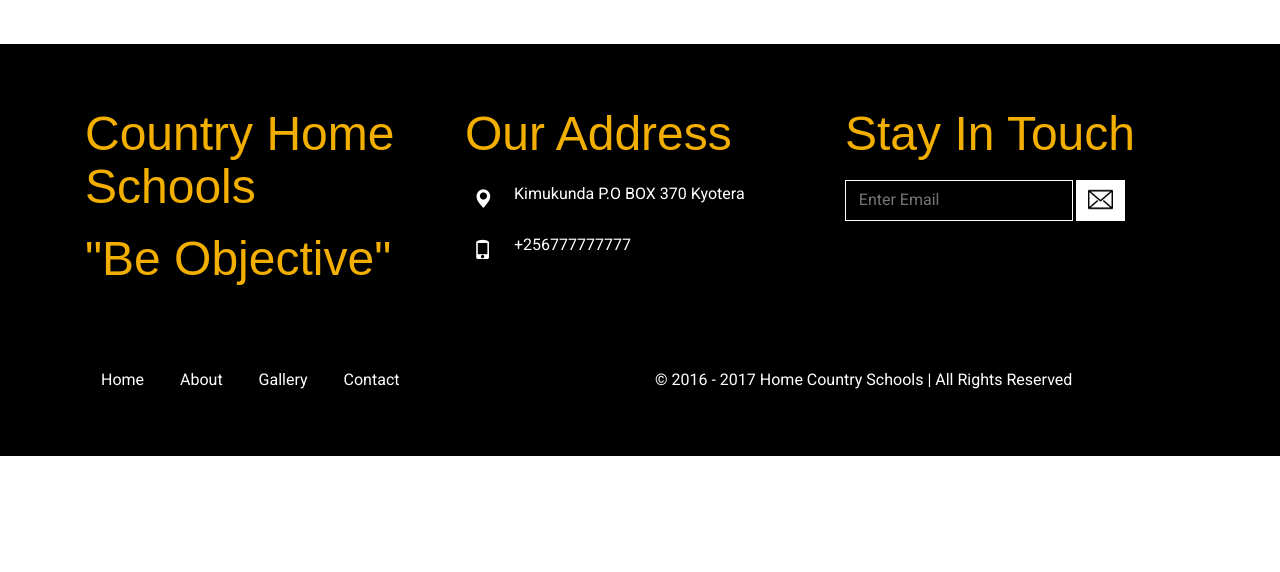
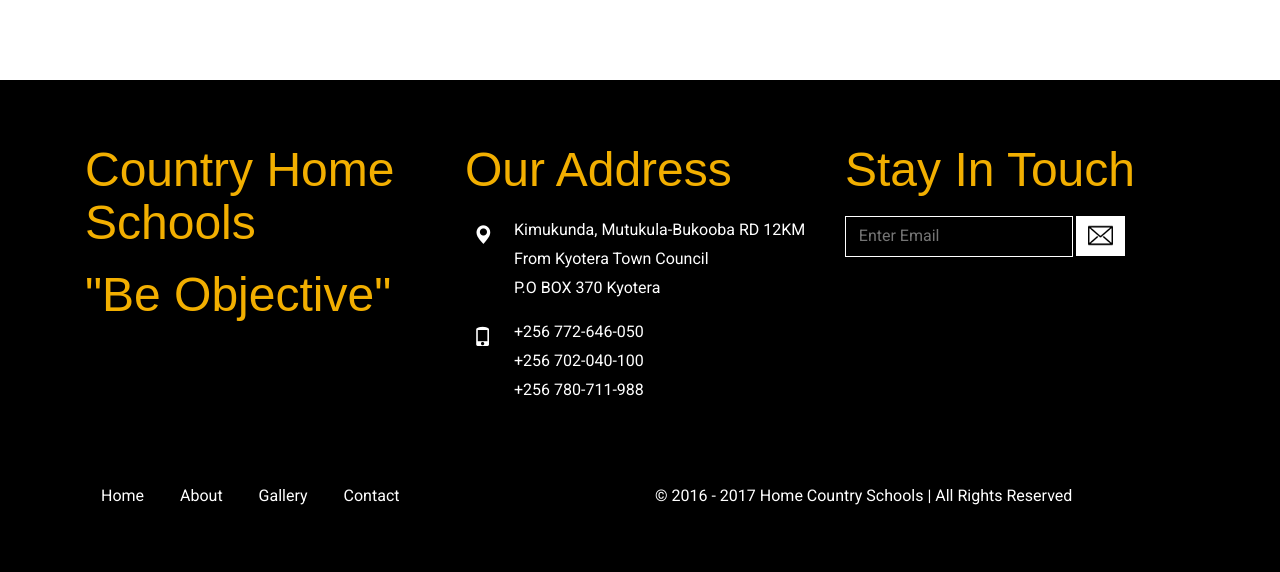
Before and after one commit to arksnorman/countryhomeschools.com, a PHP site: page /contact/ in a window 1280 px wide. Shown: the part 1021-1593 px from the top of the page. Before the commit the page ends 1477 px from the top, so only its background shows below. Run offline with PHP 8.4, Linux system fonts and the light colour scheme; some web fonts are replaced.

Commit message:
Added new stuffs

```diff
--- a/about/index.php
+++ b/about/index.php
@@ -62,7 +62,7 @@ overlayOpacity: "0.8"
 					    </ul>
 					    <div class="colorful-tab-container">
 					      <div class="colorful-tab-content active" id="elp-0">
-					        <p>Country Home ensures that all learners are given a wide range of experiences and are encourage to achieve their full potential and to live out the school motto ’Deed Not Words ‘Learners are provided with every opportunity and encouraged to achieve success, which takes place in a welcoming stimulating and safe environment which supports learners ‘learning and achievements in all areas, country Homes works in partnership with parents and the Religious counminty.</p>
+					        <p>Country Home ensures that all learners are given a wide range of experiences and are encourage to achieve their full potential and to live out the school motto ’Be Objective ‘Learners are provided with every opportunity and encouraged to achieve success, which takes place in a welcoming stimulating and safe environment which supports learners ‘learning and achievements in all areas, country Homes works in partnership with parents and the Religious counminty.</p>
 					      </div>
 					      <div class="colorful-tab-content" id="elp-1">
 					          <ul>
--- a/contact/index.php
+++ b/contact/index.php
@@ -25,8 +25,11 @@
 			 	<h3>Contact Info</h3>
 			 	<p></p>
 			 	<ul>
-			    	<li><span class="glyphicon glyphicon-map-marker" aria-hidden="true"> </span><p>Director Home Country Schools</p></li>
-			    	<li><span class="glyphicon glyphicon-phone" aria-hidden="true"> </span><p>+256 755 784 978</p></li>
+			    	<li><span class="glyphicon glyphicon-map-marker" aria-hidden="true"> </span><p>Director Country Home Schools</p></li>
+			    	<li><span class="glyphicon glyphicon-phone" aria-hidden="true"> </span><p>+256 772-646-050</p></li>
+			    	<li><span class="glyphicon glyphicon-phone" aria-hidden="true"> </span><p>+256 702-040-100</p></li>
+			    	<li><span class="glyphicon glyphicon-phone" aria-hidden="true"> </span><p>+256 780-711-988</p></li>
+			    	<li><span class="glyphicon glyphicon-phone" aria-hidden="true"> </span><p>+256 702-227-033</p></li>
 			    	<li><span class="glyphicon glyphicon-envelope" aria-hidden="true"> </span><p><a href="mailto:info@example.com">director@countryhomeschools.com</a></p></li>
 			    </ul>
 			 	</div>
--- a/includes/footer.php
+++ b/includes/footer.php
@@ -13,7 +13,8 @@
 							<span class="glyphicon glyphicon-map-marker" aria-hidden="true"></span>
 						</div>
 						<div class="ftr-text">
-							<p>Kimukunda P.O BOX 370 Kyotera</p>
+							<p>Kimukunda, Mutukula-Bukooba RD 12KM From Kyotera Town Council</p>
+							<p>P.O BOX 370 Kyotera</p>
 						</div>
 						<div class="clearfix"> </div>
 					</div>
@@ -22,7 +23,9 @@
 							<span class="glyphicon glyphicon-phone" aria-hidden="true"></span>
 						</div>
 						<div class="ftr-text">
-							<p>+256777777777</p>
+							<p>+256 772-646-050</p>
+							<p>+256 702-040-100</p>
+							<p>+256 780-711-988</p>
 						</div>
 						<div class="clearfix"> </div>
 					</div>
```
Also changed, not shown: images/b3.jpg.
